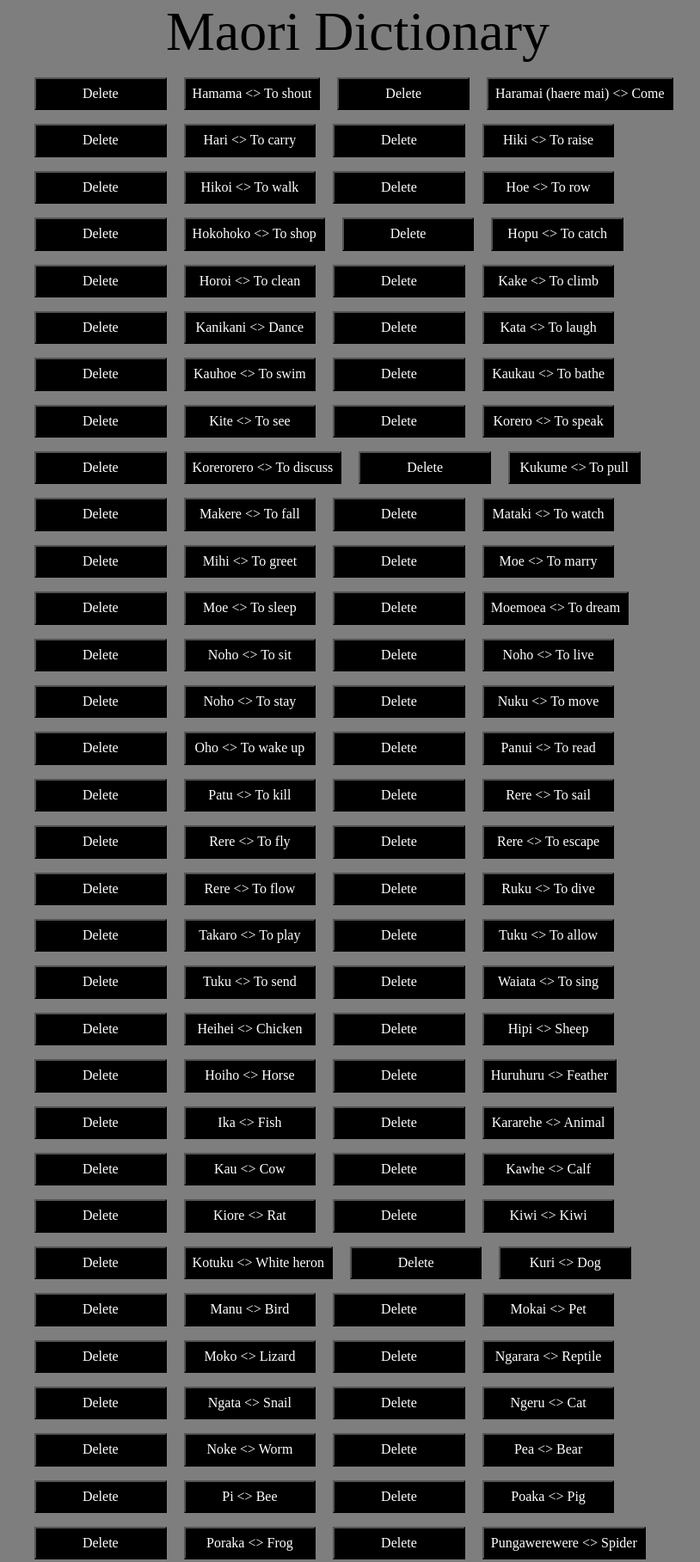
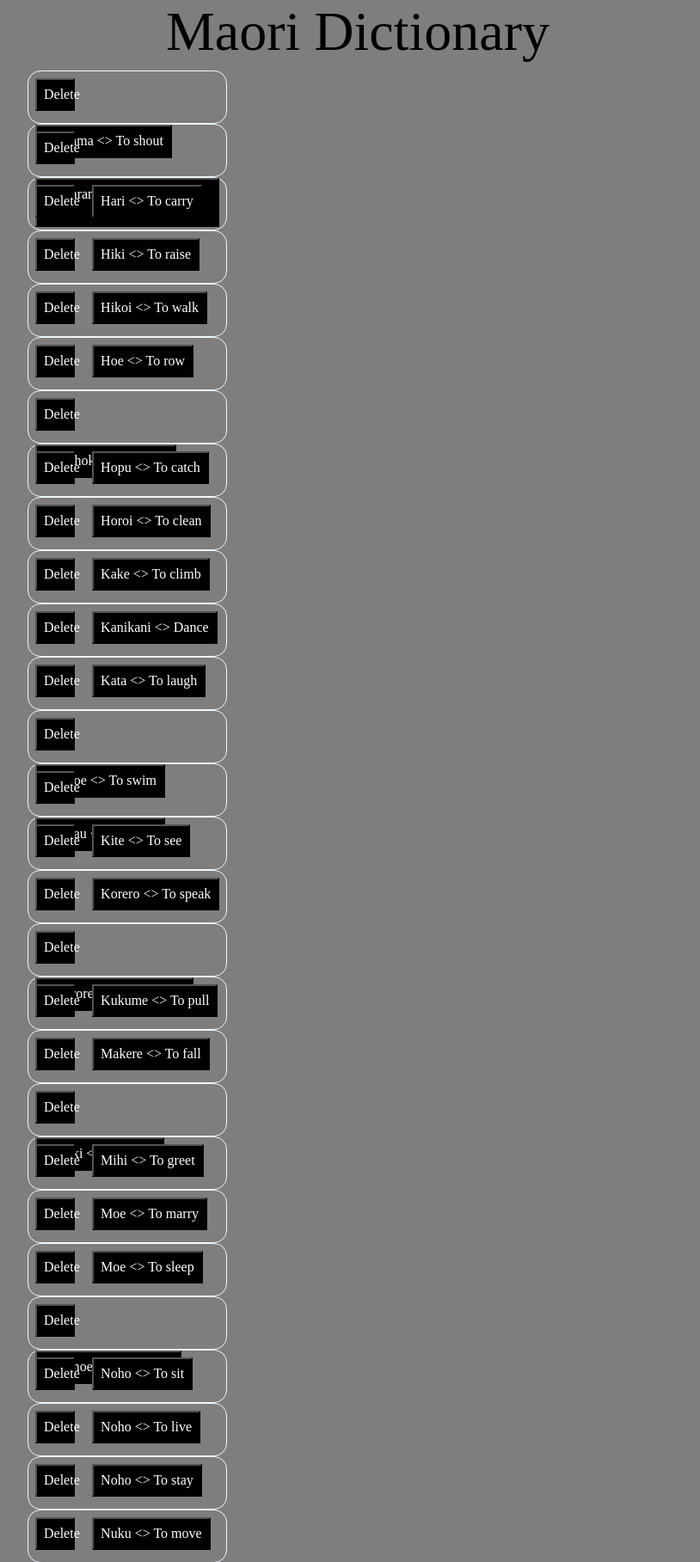
Before and after one commit to MatthewPotter20157/Moa, a Flask app: page /dictionary in a window 1280 px wide. Shown: the part 148-1965 px from the top of the page at 86% size, without its empty margins (288-1102 px from the left). Run offline with Flask 3, Linux system fonts and the light colour scheme; a user stored in the database is signed in; data comes from the database, SQL or seed files in the repository; both versions use the stored data as it was after the commit.

Commit message:
delete working :)

```diff
--- a/app.py
+++ b/app.py
@@ -49,16 +49,17 @@ def render_homepage():
 @app.route('/dictionary', methods=['GET', 'POST'])
 def dictionary():
     if request.method == 'POST':
-        word_Id = request.method.get('word_Id')
-
-        query = 'DELETE FROM Word WHERE word_Id = ?'
+        word_Id = request.form.get('Word_id')
+        print(word_Id)
+        query = 'DELETE FROM Word WHERE Word_id = ?'
         con = create_connection(DATABASE)
         cur = con.cursor()
         cur.execute(query, (word_Id,))
+        con.commit()
         con.close()
         return redirect('/dictionary?error=Deleted')
     con = create_connection(DATABASE)
-    query = "SELECT Word_Id, Maori, English, Category, Definition, Level, fname, Image FROM Word w " \
+    query = "SELECT Word_Id, Maori, English, Category, Definition, Level, fname, Image, Date_Entry FROM Word w " \
             "INNER JOIN Users u ON w.User_ID = u.Id INNER JOIN Category c ON w.Cat_id = c.Id"
     cur = con.cursor()
     cur.execute(query)
@@ -185,7 +186,7 @@ def render_admin():
         level = request.form.get('level')
         user_id = session.get('Id')
         image = 'noimage'
-        date_entry = datetime.today().strftime("%Y-%m-%d")
+        date_entry = datetime.today().strftime("%d-%m-%Y")
         con = open_database(DATABASE)
         query = 'INSERT INTO Word (Maori, English, Definition, Level, Image, Cat_id, User_id, date_entry) VALUES (?, ?, ?, ?, ?, ?, ?, ?)'
         cur = con.cursor()
--- a/static/style.css
+++ b/static/style.css
@@ -188,3 +188,16 @@ a:hover {
 table {
     border-collapse: collapse;
 }
+
+.buttons {
+    border: 1px solid;
+    padding: 0px;
+    border-radius: 15px;
+    max-width: 30%;
+    border-color: aliceblue;
+    height: 60px;
+}
+
+.delete_btn {
+    max-width: 10px;
+}
--- a/templates/menu.html
+++ b/templates/menu.html
@@ -2,15 +2,16 @@
 
 {% block main %}
     {% for word in words %}
-
+        <div class="buttons">
         {% if teacher and logged_in %}
             <button class="delete_btn" word_Id="{{ word[0] }}">Delete</button>
             <form id="delete_{{ word[0] }}" action="/dictionary" method="post" style="display: none;">
-            <input type="hidden" name="word_id" value="{{ word[0] }}">
+            <input type="hidden" name="Word_id" value="{{ word[0] }}">
             </form>
         {% else %}
         {% endif %}
         <button class="word" data-maori="{{ word[1] }}" data-english="{{ word[2] }}" data-category="{{ word[3] }}" data-definition="{{ word[4] }}" data-year="{{ word[5] }}" data-user="{{ word[6] }}" data-image="{{ word[7] }}" data-date="{{ word[8] }}">{{ word[1] }} <> {{ word[2] }}</button>
+        </div>
     {% endfor %}
 
     <!-- Thanks to Harshal for showing me a better way of displaying the data -->
```
Also changed, not shown: identifier.sqlite.
